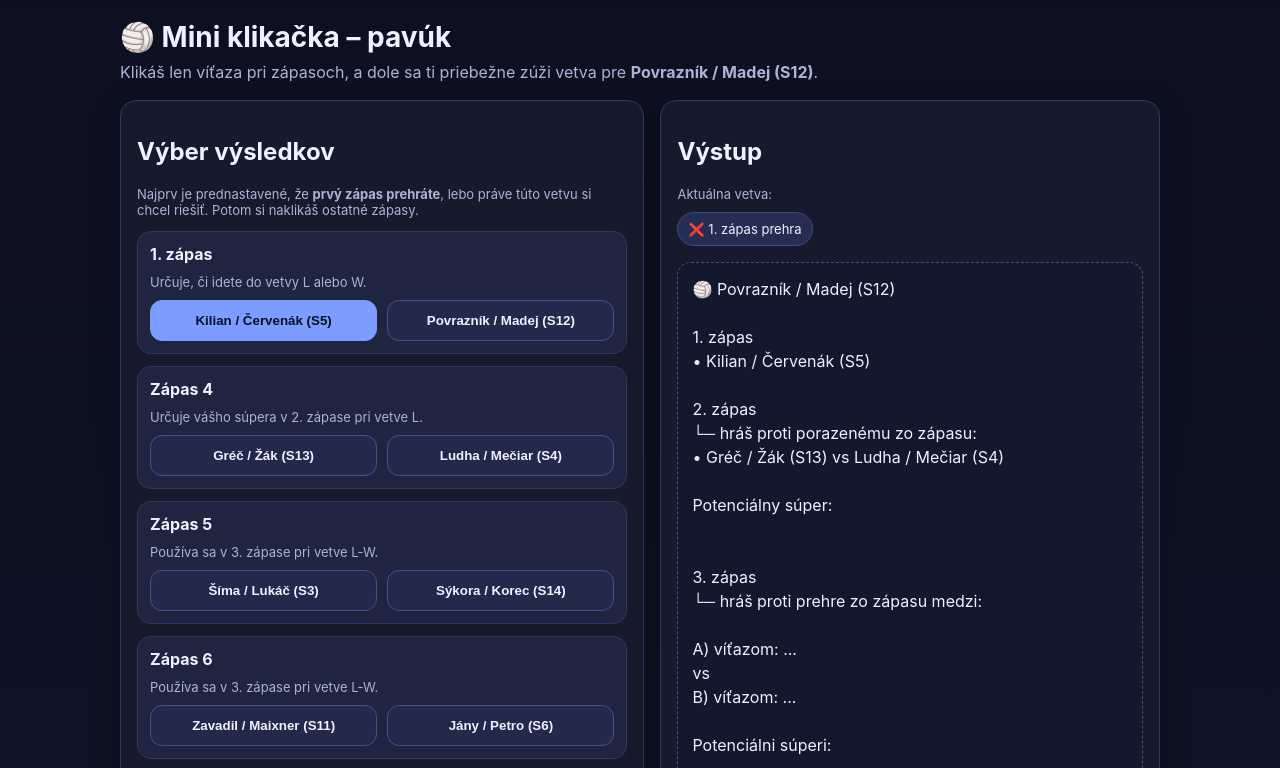
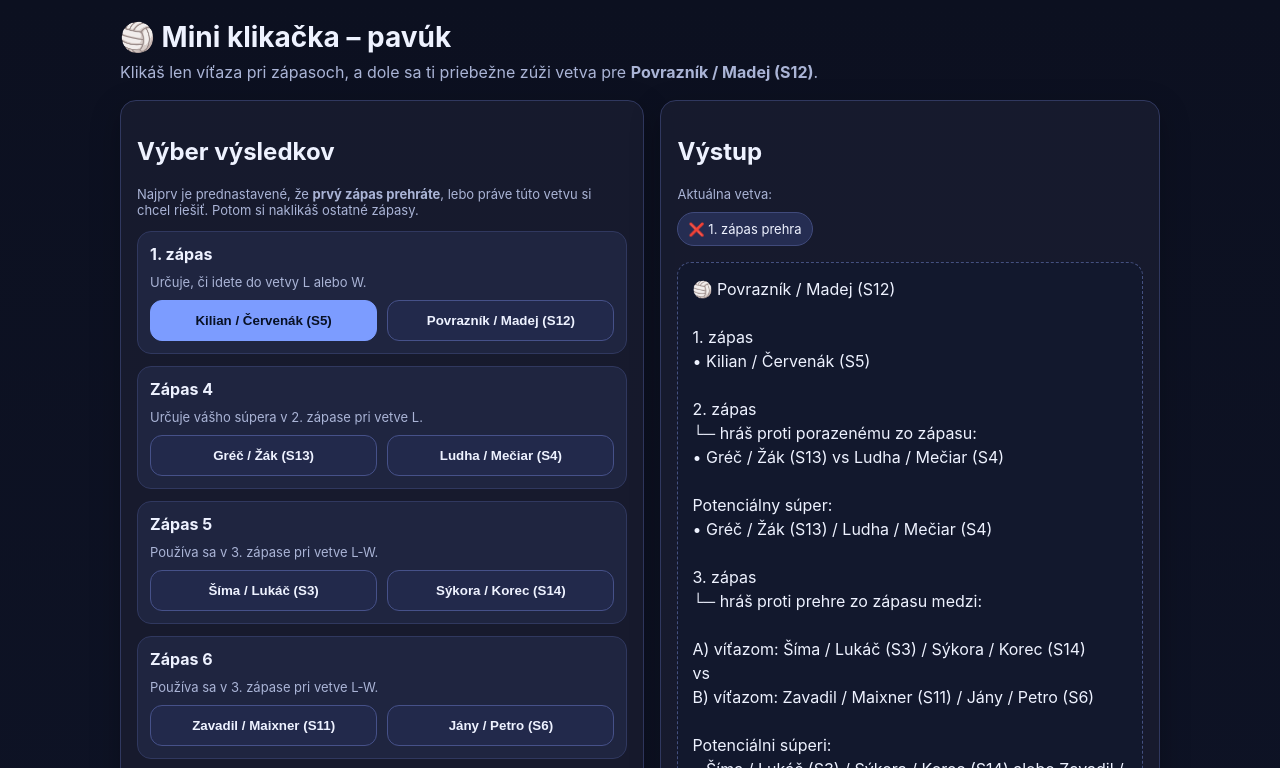
Before and after one commit to wczvonce/bracket-clicker-pages, a plain HTML site: page index.html in a window 1280 px wide. Shown: the top 768 px of the page. Drawn offline with Linux system fonts and the light colour scheme.

Commit message:
Refine output narrowing and slash fallback

```diff
--- a/index.html
+++ b/index.html
@@ -163,6 +163,21 @@
       return `${label}\n${items}`;
     }
 
+    function eitherFromMatch(id, type = 'winner') {
+      const m = matches.find(x => x.id === id);
+      if (!m) return '/';
+      const selected = type === 'winner' ? winner(id) : loser(id);
+      if (selected) return selected;
+      return `${m.home} / ${m.away}`;
+    }
+
+    function pairText(first, second) {
+      if (first && second) return `${first} alebo ${second}`;
+      if (first) return first;
+      if (second) return second;
+      return '/';
+    }
+
     function renderResult() {
       const firstLost = loser('m3') === team;
       const chips = [];
@@ -174,17 +189,17 @@
         return;
       }
 
-      const secondOpponent = loser('m4');
-      const thirdA = winner('m5');
-      const thirdB = winner('m6');
-      const fourthA1 = loser('m1');
-      const fourthA2 = loser('m2');
-      const fourthB1 = loser('m7');
-      const fourthB2 = loser('m8');
-      const fifthOpponent = loser('m21');
-      const sixthOpponent = loser('m22');
-      const finalA = winner('m27');
-      const finalB = winner('m28');
+      const secondOpponent = eitherFromMatch('m4', 'loser');
+      const thirdA = eitherFromMatch('m5', 'winner');
+      const thirdB = eitherFromMatch('m6', 'winner');
+      const fourthA1 = eitherFromMatch('m1', 'loser');
+      const fourthA2 = eitherFromMatch('m2', 'loser');
+      const fourthB1 = eitherFromMatch('m7', 'loser');
+      const fourthB2 = eitherFromMatch('m8', 'loser');
+      const fifthOpponent = eitherFromMatch('m21', 'loser');
+      const sixthOpponent = eitherFromMatch('m22', 'loser');
+      const finalA = eitherFromMatch('m27', 'winner');
+      const finalB = eitherFromMatch('m28', 'winner');
 
       const text = [
         '🏐 Povrazník / Madej (S12)',
@@ -201,19 +216,19 @@
         '3. zápas',
         '└─ hráš proti prehre zo zápasu medzi:',
         '',
-        `A) víťazom: ${thirdA || '...'} `,
+        `A) víťazom: ${thirdA}`,
         'vs',
-        `B) víťazom: ${thirdB || '...'}`,
+        `B) víťazom: ${thirdB}`,
         '',
-        line('Potenciálni súperi:', [thirdA, thirdB]),
+        line('Potenciálni súperi:', [pairText(thirdA, thirdB)]),
         '',
         '4. zápas',
         '└─ hráš proti výhre zo zápasu medzi:',
-        `A) víťazom z prehier: ${fourthA1 || '...'} alebo ${fourthA2 || '...'}`,
+        `A) víťazom z prehier: ${pairText(fourthA1, fourthA2)}`,
         'vs',
-        `B) prehrou z výhier: ${fourthB1 || '...'} alebo ${fourthB2 || '...'}`,
+        `B) prehrou z výhier: ${pairText(fourthB1, fourthB2)}`,
         '',
-        line('Potenciálni súperi:', [fourthA1, fourthA2, fourthB1, fourthB2]),
+        line('Potenciálni súperi:', [pairText(fourthA1, fourthA2), pairText(fourthB1, fourthB2)]),
         '',
         '5. zápas',
         '└─ hráš proti prehre zo zápasu:',
@@ -229,11 +244,11 @@
         '',
         '7. zápas / finále',
         '└─ hráš proti výhre zo zápasu medzi:',
-        `A) výhrou: ${finalA || '...'}`,
+        `A) výhrou: ${finalA}`,
         'vs',
-        `B) výhrou: ${finalB || '...'}`,
+        `B) výhrou: ${finalB}`,
         '',
-        line('Potenciálni súperi:', [finalA, finalB])
+        line('Potenciálni súperi:', [pairText(finalA, finalB)])
       ].join('\n');
 
       resultEl.textContent = text;
```
